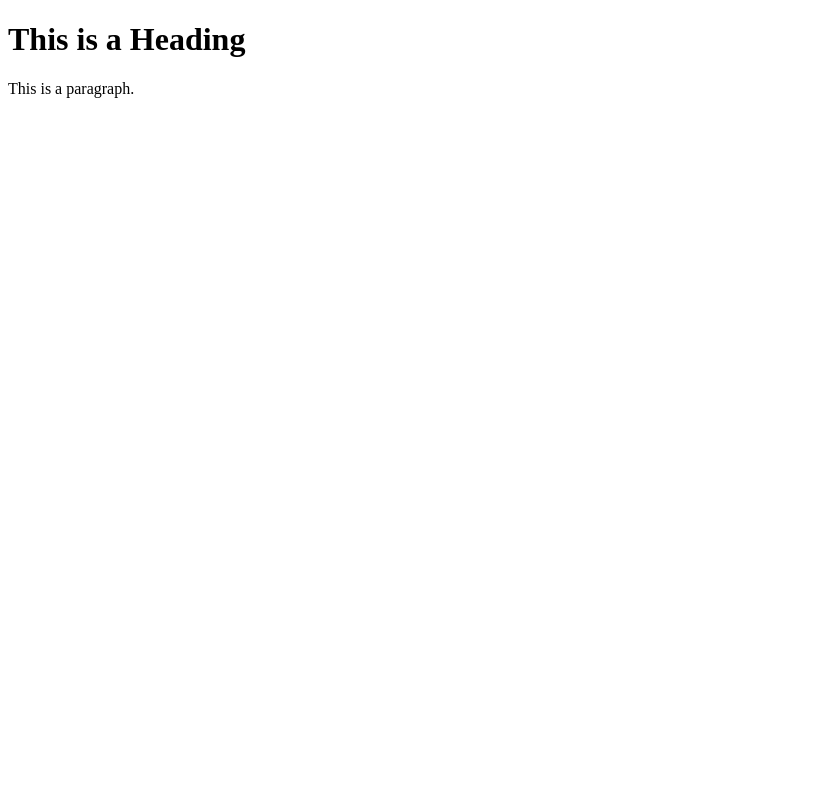
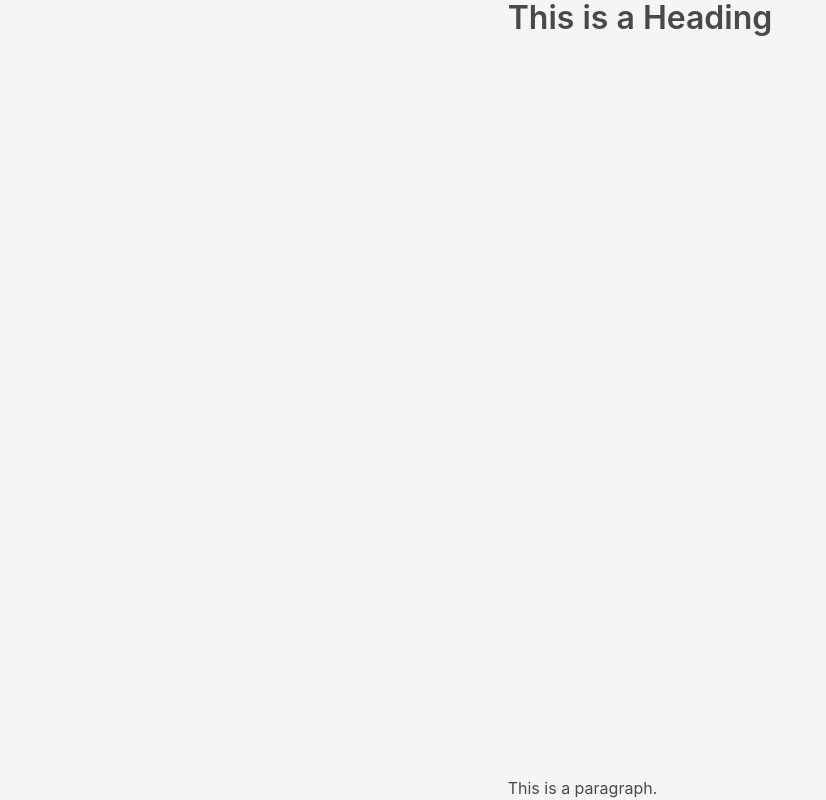
Before and after one commit to NicolaFolchi/comp426-finalproject, a website: page index.html in a window 1280 px wide. Shown: the whole page, without its empty margins (0-826 px from the left). Drawn offline with nearby package versions, Linux system fonts and the light colour scheme.

Commit message:
Adding base html

```diff
--- a/index.html
+++ b/index.html
@@ -1,11 +1,20 @@
 <!DOCTYPE html>
 <html>
   <head>
-    <title>Page Title</title>
+    <meta charset="UTF-8">
+    <meta name="viewport" content="width=device-width, initial-scale=1.0">
+    <title>Our WebApp</title>
+    <link rel="stylesheet" href="node_modules/bulma/css/bulma.css"/>
   </head>
-  <body>
-    <h1>This is a Heading</h1>
-    <p>This is a paragraph.</p>
-
+  <body class="hero is-light">
+    <div class="container hero is-fullheight">
+      <div id="webTitle">
+      <h1 class="title">This is a Heading</h1>
+      </div>
+      <div id="webNavBar"></div>
+      <div id="webContent">
+        <p>This is a paragraph.</p>
+      </div>
+    </div>
   </body>
 </html>
--- a/package.json
+++ b/package.json
@@ -15,5 +15,8 @@
   "bugs": {
     "url": "https://github.com/NicolaFolchi/comp426-webapp-project/issues"
   },
-  "homepage": "https://github.com/NicolaFolchi/comp426-webapp-project#readme"
+  "homepage": "https://github.com/NicolaFolchi/comp426-webapp-project#readme",
+  "dependencies": {
+    "bulma": "^0.8.0"
+  }
 }
```
Also changed, not shown: 1 other file.
